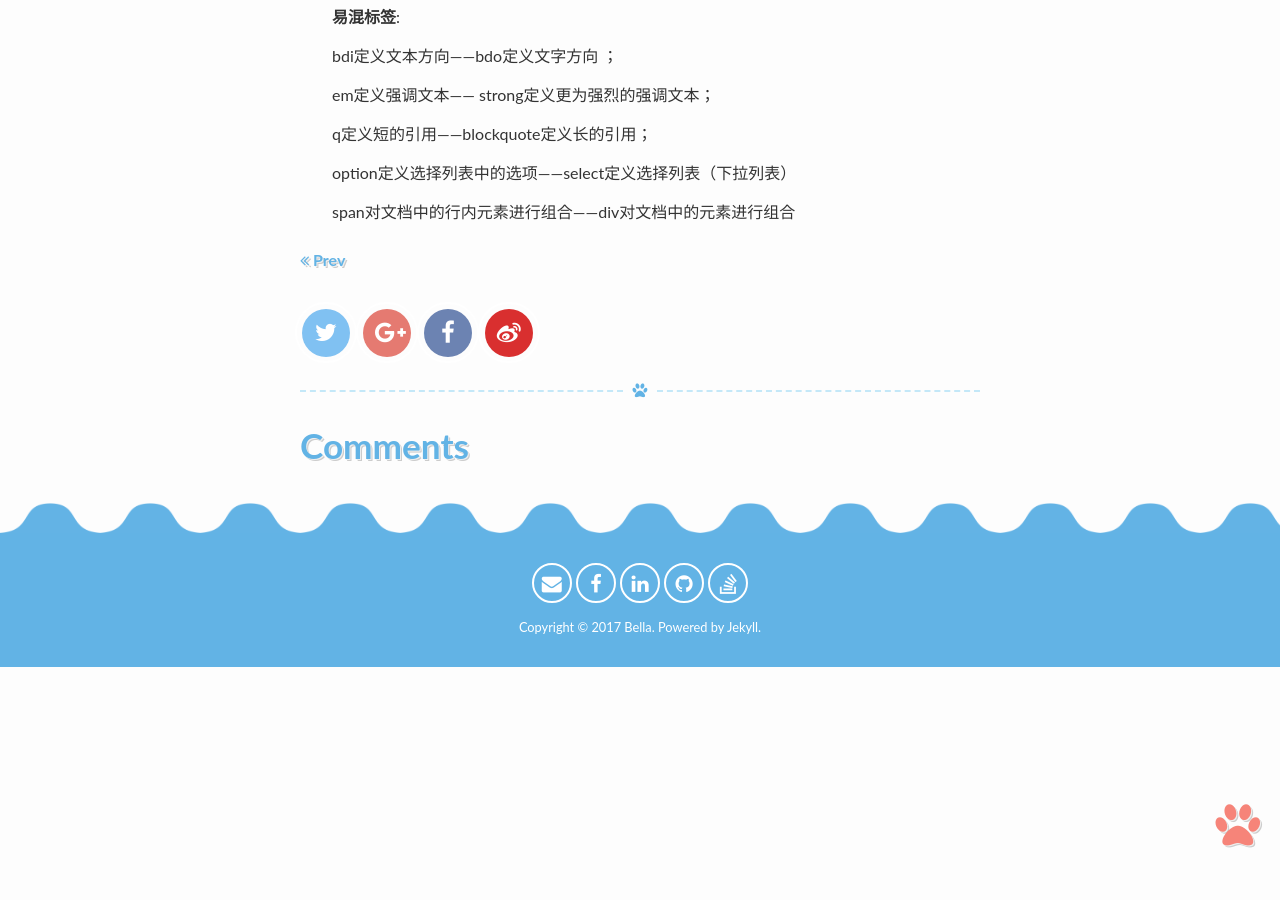
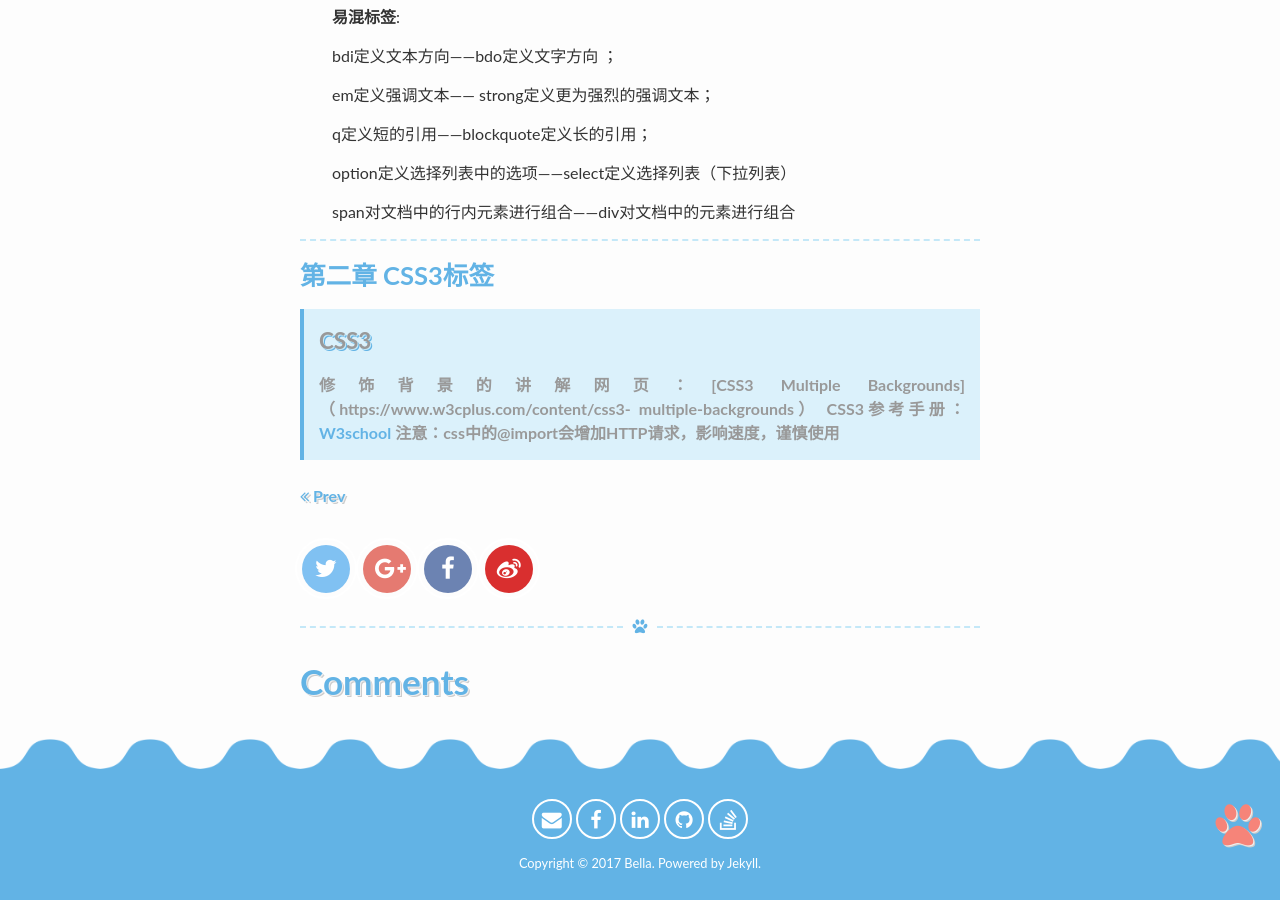
Before and after one commit to Zhou-Yu-Jin/Zhou-Yu-Jin.github.io, a Jekyll site: the page built from _posts/2017-12-28-notes.md, in a window 1280 px wide and 900 px high, scrolled down 1600 px. Built offline with Jekyll 4.4.1, drawn with Linux system fonts in a browser that asks for light colours; comment, search, counter and statistics services are not loaded.

Commit message:
Update 2017-12-28-notes.md

```diff
--- a/_posts/2017-12-28-notes.md
+++ b/_posts/2017-12-28-notes.md
@@ -51,3 +51,11 @@ tags:
 <p>q定义短的引用——blockquote定义长的引用；</p>
 <p>option定义选择列表中的选项——select定义选择列表（下拉列表）</p>
 <p>span对文档中的行内元素进行组合——div对文档中的元素进行组合</p>
+
+---
+<h3 id="chapter2">第二章  CSS3标签</h3>
+
+>#### CSS3
+<b>修饰背景的讲解网页</b>：[CSS3 Multiple Backgrounds]（https://www.w3cplus.com/content/css3- multiple-backgrounds）
+<b>CSS3参考手册</b>：[W3school](http://www.w3school.com.cn/cssref/index.asp)
+<b>注意</b>：css中的@import会增加HTTP请求，影响速度，谨慎使用
```
